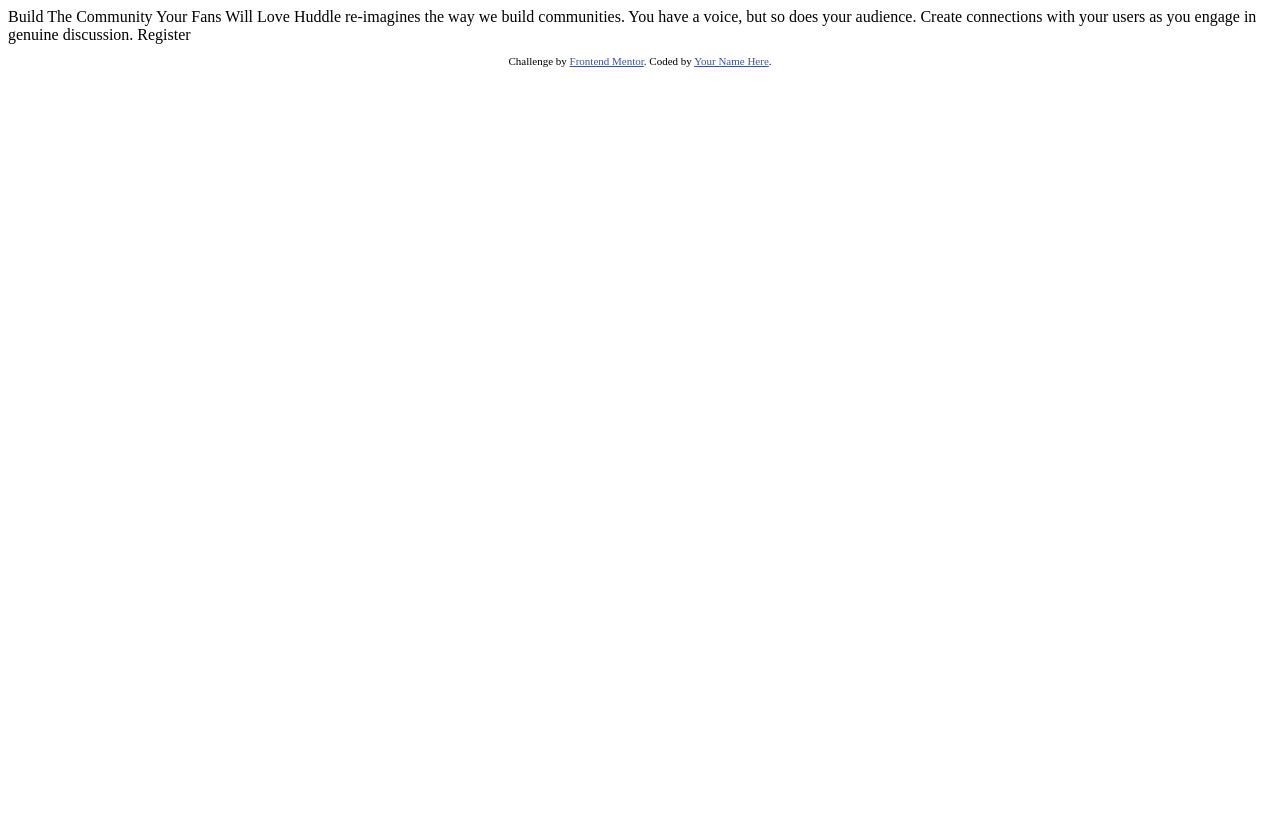
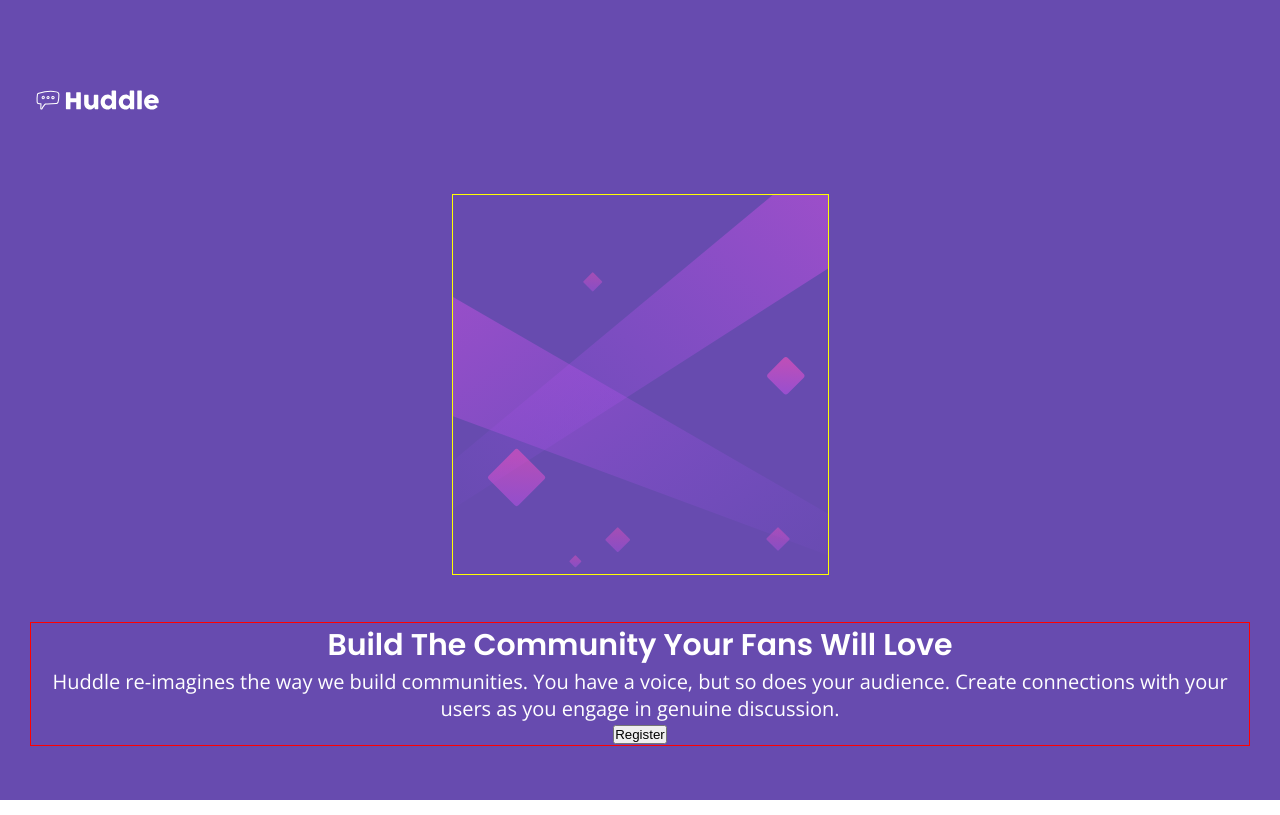
Before and after one commit to detomdev/huddle-landing-page, a plain HTML site: page index.html in a window 1280 px wide. Drawn offline with nearby package versions, Linux system fonts and the light colour scheme.

Commit message:
First draft

```diff
--- a/index.html
+++ b/index.html
@@ -1,33 +1,55 @@
 <!DOCTYPE html>
 <html lang="en">
+
 <head>
   <meta charset="UTF-8">
-  <meta name="viewport" content="width=device-width, initial-scale=1.0"> <!-- displays site properly based on user's device -->
+  <meta name="viewport" content="width=device-width, initial-scale=1.0">
+  <!-- displays site properly based on user's device -->
 
   <link rel="icon" type="image/png" sizes="32x32" href="./images/favicon-32x32.png">
-
+  <link href="https://fonts.googleapis.com/css2?family=Open+Sans&family=Poppins:wght@400;600&display=swap"
+    rel="stylesheet">
+  <link rel="stylesheet" href="style.css">
   <title>Frontend Mentor | Huddle landing page with single introductory section</title>
 
-  <!-- Feel free to remove these styles or customise in your own stylesheet 👍 -->
-  <style>
-    .attribution { font-size: 11px; text-align: center; }
-    .attribution a { color: hsl(228, 45%, 44%); }
-  </style>
 </head>
+
 <body>
+  <div class="container">
 
-  Build The Community Your Fans Will Love
+    <div class="logo">
+      <img src="./images/logo.svg" alt="Huddle logo" id="huddle-logo">
+    </div>
 
-  Huddle re-imagines the way we build communities. You have a voice, but so does your audience.
-  Create connections with your users as you engage in genuine discussion.
+    <div class="top-image">
+      <img src="./images/bg-mobile.svg" alt="">
+    </div>
 
-  Register
+    <div class="bottom">
+      <div class="text-area">
+        <h1>Build The Community Your Fans Will Love</h1>
+
+        <p>Huddle re-imagines the way we build communities. You have a voice, but so does your audience.
+          Create connections with your users as you engage in genuine discussion.</p>
+
+        <button>Register</button>
+      </div>
+
+      <div class="social">
+        <i class="fa-brands fa-instagram"></i>
+        <i class="fa-brands fa-facebook"></i>
+        <i class="fa-brands fa-twitter"></i>
+      </div>
+    </div>
+  </div>
 
   <footer>
     <p class="attribution">
       Challenge by <a href="https://www.frontendmentor.io?ref=challenge" target="_blank">Frontend Mentor</a>.
-      Coded by <a href="#">Your Name Here</a>.
+      Coded by <a href="#">Rick DeToma</a>.
     </p>
   </footer>
+
 </body>
+
 </html>
--- a/style.css
+++ b/style.css
@@ -0,0 +1,83 @@
+@import url(https://fonts.googleapis.com/css2?family=Open+Sans&family=Poppins:wght@400;600&display=swap);
+
+
+:root {
+    /*Primary*/
+    --violet: hsl(257, 40%, 49%);
+    --soft-magenta: hsl(300, 69%, 71%);
+}
+
+* {
+    box-sizing: border-box;
+    margin: 0;
+    padding: 0;
+}
+
+html {
+    font-family: "Poppins", "Open Sans", sans-serif;
+    height: 100vh;
+    min-height: 100vh;
+    font-size: 15px;
+    text-align: center;
+}
+
+body {
+    height: 100vh;
+    min-height: 100vh;
+}
+
+
+.container {
+    display: flex;
+    flex-direction: column;
+    align-items: center;
+    justify-content: space-around;
+    background-color: var(--violet);
+    height: 100%;
+    padding: 30px;
+    min-width: 375px;
+}
+
+.logo {
+    display: flex;
+    flex-direction: row;
+    justify-content: left;
+    width: 100%;
+}
+
+#huddle-logo {
+    padding: 30px 0;
+    width: 132px;
+}
+
+.top-image {
+    border: 1px solid yellow;
+}
+
+.bottom {
+    border: 1px solid red;
+}
+
+h1 {
+    font-family: "Poppins", sans-serif;
+    font-weight: 600;
+    font-size: 30px;
+    color: white;
+}
+
+p {
+    font-family: "Open Sans", sans-serif;
+    font-weight: 400;
+    font-size: 20px;
+    color: white;
+}
+
+.attribution {
+    font-size: 11px;
+    text-align: center;
+}
+
+.attribution a {
+    color: white;
+    text-decoration: none;
+}
```
